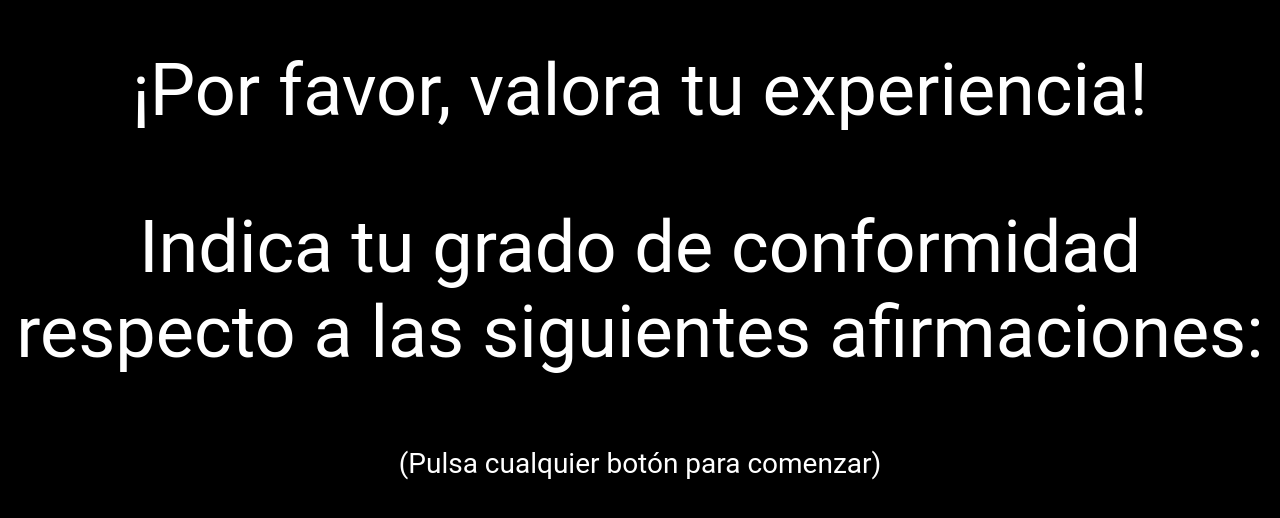
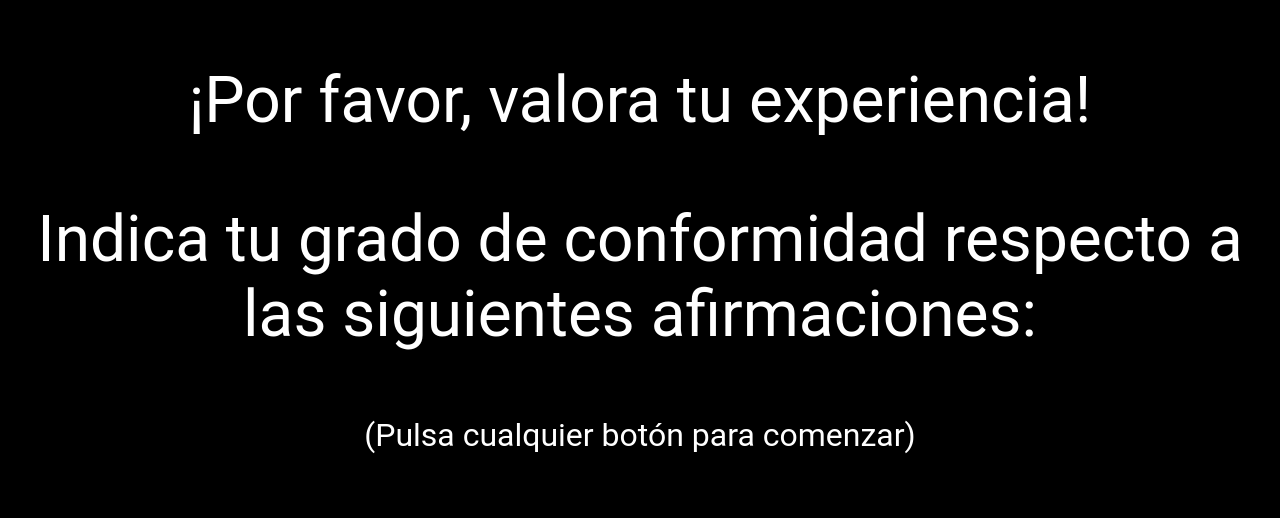
Before and after one commit to claraharguindey/smiley-terminal, a website: page public/index.html in a window 1280 px wide. Shown: the part 158-676 px from the top of the page. Drawn offline with nearby package versions, Linux system fonts and the light colour scheme; files that its build step writes are made by us from their sources; no server answers; files whose address does not match are found by name.

```diff
--- a/public/styles.css
+++ b/public/styles.css
@@ -16,10 +16,10 @@
 .content {
   text-align: center;
   font-family: 'Roboto', sans-serif;
-  font-size: 9vh;
+  font-size: 8vh;
   max-height: 100vh;
 }
 
 .press-button {
-  font-size: 3.5vh;
+  font-size: 4vh;
 }
```
